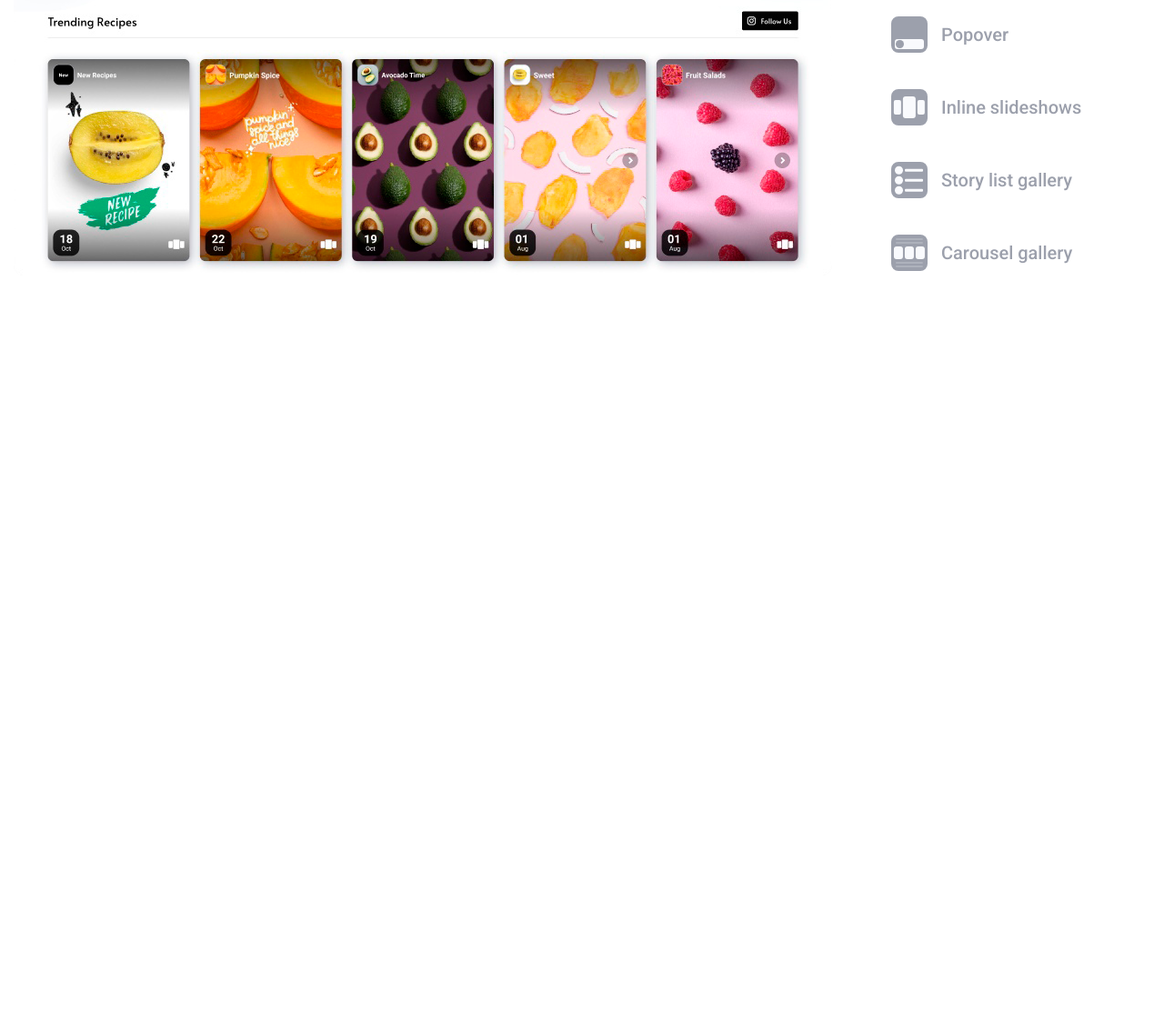
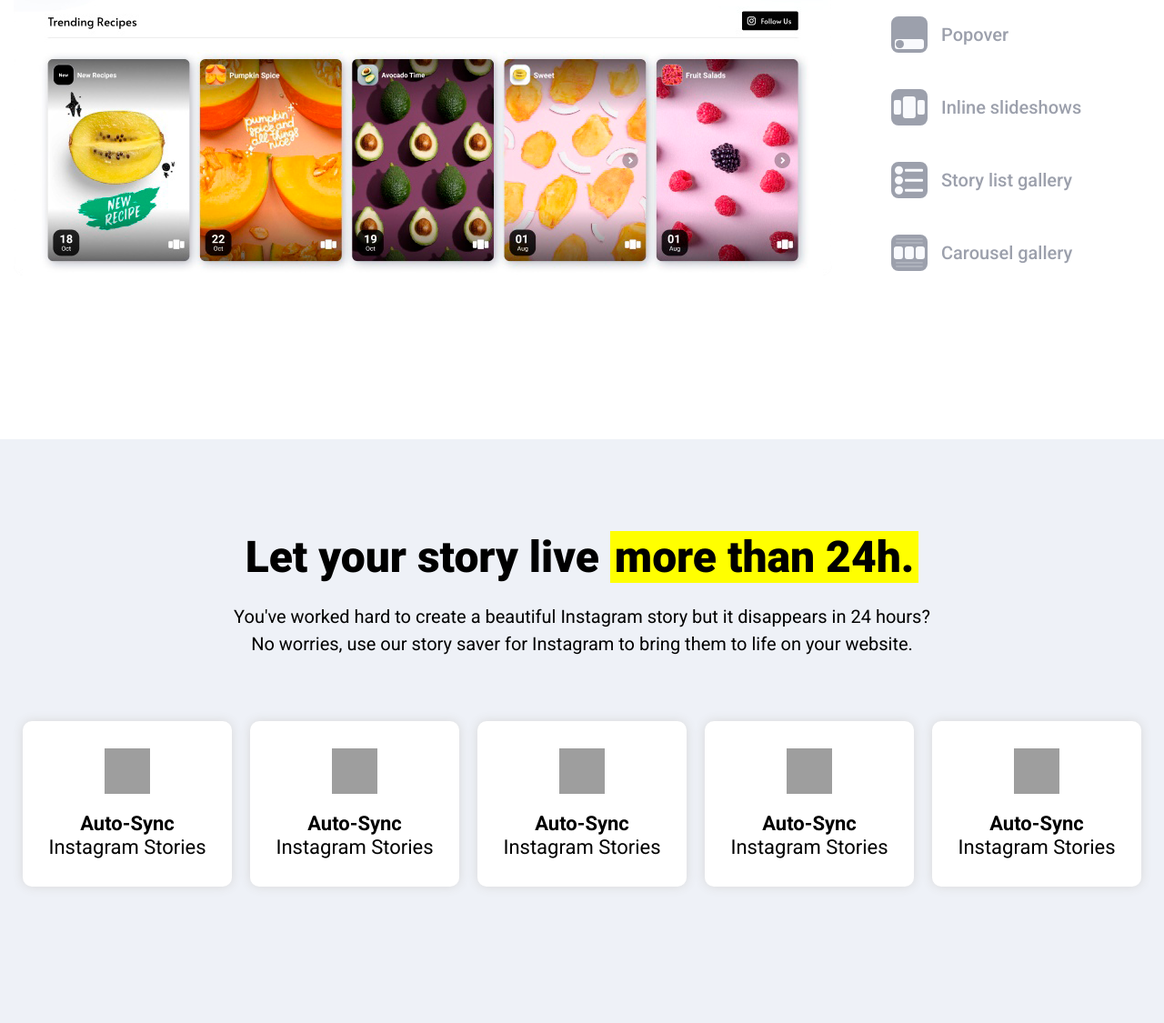
Before and after one commit to vladislav124352/embed-social, a website: page build/index.html in a window 1280 px wide. Shown: the part 1374-2499 px from the top of the page at 91% size. Before the commit the page ends 1857 px from the top, so only its background shows below. Drawn offline with Linux system fonts and the light colour scheme; grey boxes are pictures that could not be loaded.

Commit message:
feature: added "benefits 1" section

```diff
--- a/css/styles.css
+++ b/css/styles.css
@@ -108,6 +108,25 @@ div {
 	margin-right: 15px;
 }
 
+/* SECTION: BENEFITS-1 */
+
+.benefits-social_item {
+	display: flex;
+	align-items: center;
+	justify-content: center;
+	flex-direction: column;
+	width: 230px;
+	height: 182px;
+	background-color: white;
+	border-radius: 10px;
+	box-shadow: 0 0 12px #d8d8d8;
+	margin-right: 20px;
+}
+
+.benefits-social_item:last-child {
+	margin: 0;
+}
+
 /* ANYWHERE */
 
 .font-maxbold {
```
Also changed, not shown: build/index.html, build/styles.css.
